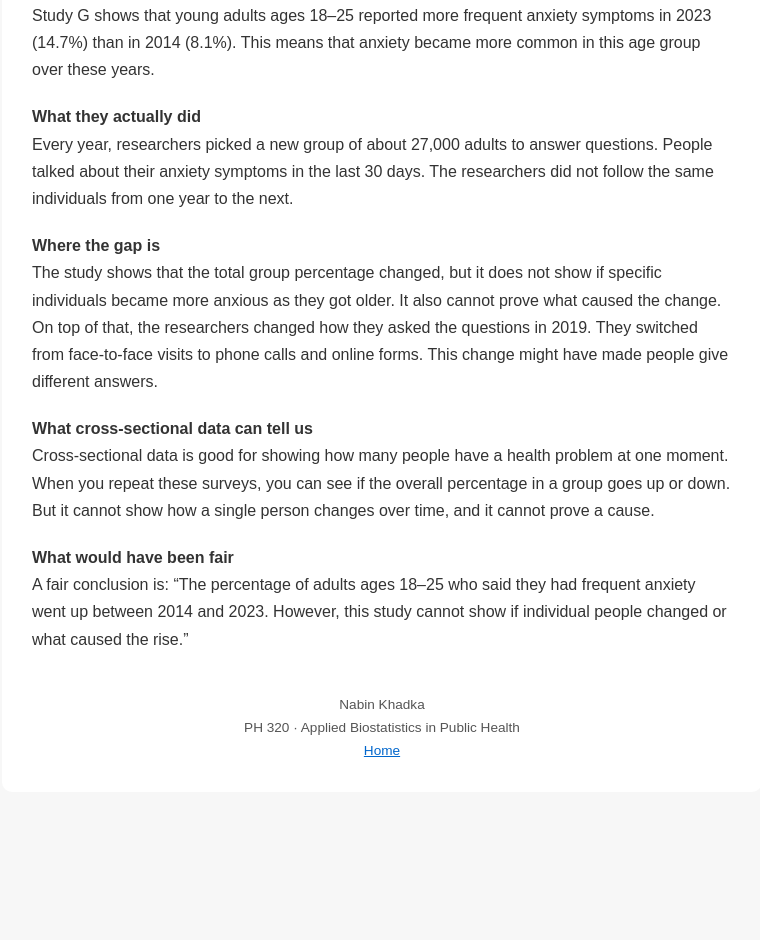
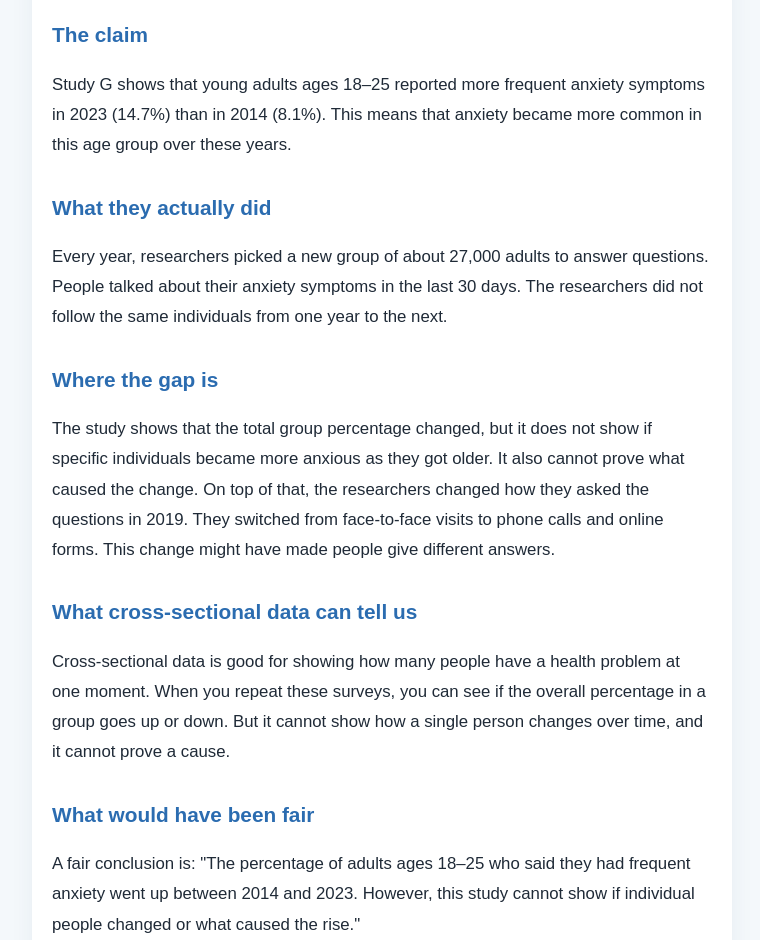
Before and after one commit to Nabin51/portfolio, a plain HTML site: page cross-sectional.html in a window 1280 px wide. Shown: the part 200-1140 px from the top of the page, without its empty margins (258-1018 px from the left). Before the commit the page ends 1032 px from the top, so only its background shows below. Drawn offline with Linux system fonts and the light colour scheme.

Commit message:
Update analytical cross-sectional page for portfolio

```diff
--- a/cross-sectional.html
+++ b/cross-sectional.html
@@ -3,68 +3,104 @@
 <head>
   <meta charset="UTF-8">
   <meta name="viewport" content="width=device-width, initial-scale=1.0">
-<title>What cross-sectional data can and cannot tell us</title>
+  <title>What Cross-Sectional Data Can and Cannot Tell Us</title>
   <style>
+    * {
+      box-sizing: border-box;
+    }
+
     body {
-        font-family: Arial, sans-serif;
       margin: 0;
-        padding: 0;
-        background: #f7f7f7;
-        color: #333;
-        line-height: 1.7;
+      font-family: Arial, Helvetica, sans-serif;
+      background: #f4f8fb;
+      color: #1f2a37;
+      line-height: 1.8;
     }
-    .container {
+
+    main {
       max-width: 700px;
-        margin: 40px auto;
-        background: #fff;
-        padding: 30px;
-        border-radius: 10px;
+      width: 100%;
+      margin: 60px auto;
+      padding: 40px 20px;
+      background: #ffffff;
+      border-radius: 12px;
+      box-shadow: 0 10px 24px rgba(18, 60, 105, 0.06);
     }
+
     h1 {
+      font-size: 2.2rem;
+      color: #123c69;
+      line-height: 1.2;
       margin-top: 0;
+      margin-bottom: 32px;
+    }
+
+    h2 {
+      font-size: 1.3rem;
+      color: #2b6cb0;
+      margin-top: 28px;
+      margin-bottom: 16px;
+      font-weight: 700;
+    }
+
+    p {
+      margin: 0 0 20px 0;
+      font-size: 1.05rem;
+    }
+
+    footer {
+      margin-top: 48px;
+      padding-top: 24px;
+      border-top: 1px solid #dfe7ee;
+      font-size: 0.9rem;
+      color: #5f6c7b;
       text-align: center;
-        line-height: 1.3;
     }
-    p {
-        margin-bottom: 20px;
+
+    footer a {
+      color: #2b6cb0;
+      text-decoration: none;
     }
-    footer {
-        margin-top: 40px;
-        font-size: 0.85rem;
-        text-align: center;
-        color: #555;
+
+    footer a:hover {
+      text-decoration: underline;
     }
-    a {
-        color: #0066cc;
+
+    @media (max-width: 600px) {
+      main {
+        margin: 20px auto;
+        padding: 24px 16px;
+      }
+
+      h1 {
+        font-size: 1.8rem;
+      }
     }
   </style>
 </head>
 <body>
+  <main>
+    <h1>What Cross-Sectional Data Can and Cannot Tell Us</h1>
 
-<div class="container">
-    <h1>What cross-sectional data can and cannot tell us</h1>
+    <h2>The claim</h2>
+    <p>Study G shows that young adults ages 18–25 reported more frequent anxiety symptoms in 2023 (14.7%) than in 2014 (8.1%). This means that anxiety became more common in this age group over these years.</p>
 
-    <p><strong>The claim</strong><br>
-    Study G shows that young adults ages 18–25 reported more frequent anxiety symptoms in 2023 (14.7%) than in 2014 (8.1%). This means that anxiety became more common in this age group over these years.</p>
+    <h2>What they actually did</h2>
+    <p>Every year, researchers picked a new group of about 27,000 adults to answer questions. People talked about their anxiety symptoms in the last 30 days. The researchers did not follow the same individuals from one year to the next.</p>
 
-    <p><strong>What they actually did</strong><br>
-    Every year, researchers picked a new group of about 27,000 adults to answer questions. People talked about their anxiety symptoms in the last 30 days. The researchers did not follow the same individuals from one year to the next.</p>
+    <h2>Where the gap is</h2>
+    <p>The study shows that the total group percentage changed, but it does not show if specific individuals became more anxious as they got older. It also cannot prove what caused the change. On top of that, the researchers changed how they asked the questions in 2019. They switched from face-to-face visits to phone calls and online forms. This change might have made people give different answers.</p>
 
-    <p><strong>Where the gap is</strong><br>
-    The study shows that the total group percentage changed, but it does not show if specific individuals became more anxious as they got older. It also cannot prove what caused the change. On top of that, the researchers changed how they asked the questions in 2019. They switched from face-to-face visits to phone calls and online forms. This change might have made people give different answers.</p>
+    <h2>What cross-sectional data can tell us</h2>
+    <p>Cross-sectional data is good for showing how many people have a health problem at one moment. When you repeat these surveys, you can see if the overall percentage in a group goes up or down. But it cannot show how a single person changes over time, and it cannot prove a cause.</p>
 
-    <p><strong>What cross-sectional data can tell us</strong><br>
-    Cross-sectional data is good for showing how many people have a health problem at one moment. When you repeat these surveys, you can see if the overall percentage in a group goes up or down. But it cannot show how a single person changes over time, and it cannot prove a cause.</p>
-
-    <p><strong>What would have been fair</strong><br>
-    A fair conclusion is: “The percentage of adults ages 18–25 who said they had frequent anxiety went up between 2014 and 2023. However, this study cannot show if individual people changed or what caused the rise.”</p>
+    <h2>What would have been fair</h2>
+    <p>A fair conclusion is: "The percentage of adults ages 18–25 who said they had frequent anxiety went up between 2014 and 2023. However, this study cannot show if individual people changed or what caused the rise."</p>
 
     <footer>
-        Nabin Khadka<br>
-        PH 320 · Applied Biostatistics in Public Health<br>
-        <a href="index.html">Home</a>
+      <p>Nabin Khadka<br>PH 320 · Applied Biostatistics in Public Health</p>
+      <p><a href="index.html">Home</a></p>
     </footer>
-</div>
-
+  </main>
 </body>
 </html>
```
Lines whose indentation alone changed are shown as unchanged.
